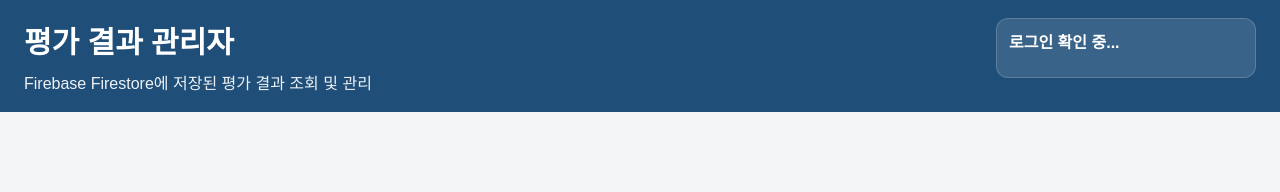
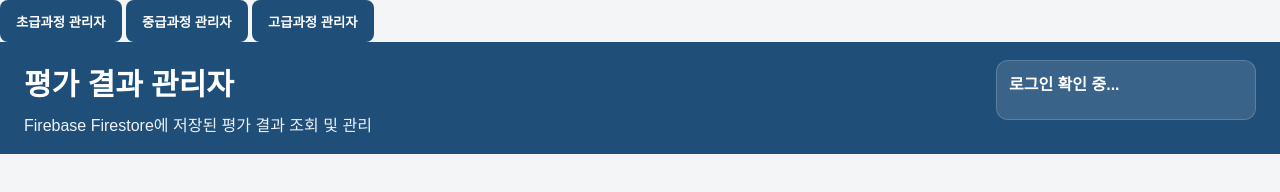
Before and after one commit to jindh2008-eng/commander-eval, a plain HTML site: page admin.html in a window 1280 px wide. Drawn offline with nearby package versions, Linux system fonts and the light colour scheme; no server answers.

Commit message:
Update admin.html

```diff
--- a/admin.html
+++ b/admin.html
@@ -4,6 +4,11 @@
   <meta charset="UTF-8" />
   <meta name="viewport" content="width=device-width, initial-scale=1.0" />
   <title>평가 결과 관리자</title>
+  <div class="course-tabs">
+    <button class="course-tab active" data-course="초급">초급과정 관리자</button>
+    <button class="course-tab" data-course="중급">중급과정 관리자</button>
+    <button class="course-tab" data-course="고급">고급과정 관리자</button>
+  </div>
   <style>
     * { box-sizing: border-box; }
 
```
